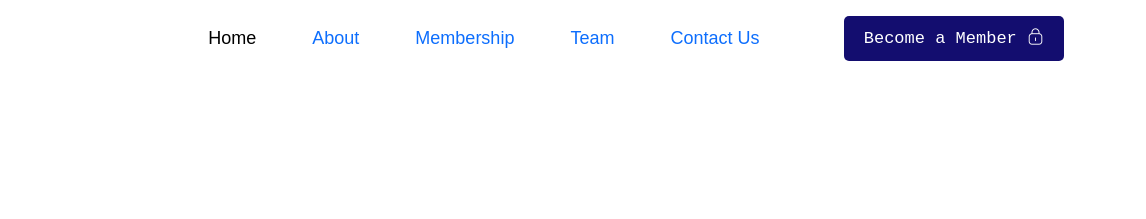
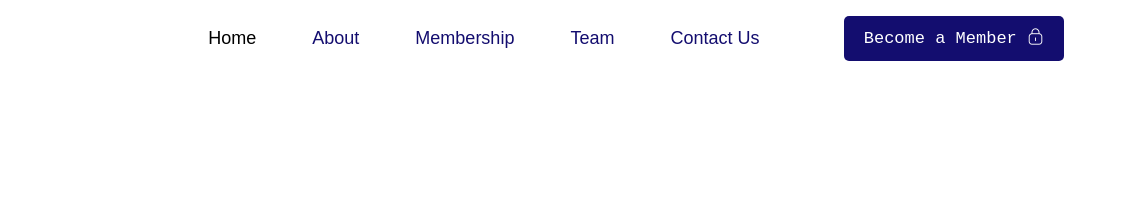
Before and after one commit to Sanatan-Shrivastava/tpl, a plain HTML site: page index.html in a window 1280 px wide. Shown: the top 219 px of the page, 134-1280 px from the left. Drawn offline with Linux system fonts and the light colour scheme; a script that the page names is missing; a web font is replaced by a local one.

```diff
--- a/index.html
+++ b/index.html
@@ -46,20 +46,24 @@
               <div class="navbar-collapse">
                 <ul id="nav" class="navbar-nav mx-auto">
                   <li class="nav-item">
-                    <a class="ud-menu-scroll" href="#home">Home</a>
+                    <a class="ud-menu-scroll csta" href="#home">Home</a>
                   </li>
 
                   <li class="nav-item">
-                    <a class="ud-menu-scroll" href="#about">About</a>
+                    <a class="ud-menu-scroll csta" href="#about">About</a>
                   </li>
                   <li class="nav-item">
-                    <a class="ud-menu-scroll" href="#features">Membership</a>
+                    <a class="ud-menu-scroll csta" href="#features"
+                      >Membership</a
+                    >
                   </li>
                   <li class="nav-item">
-                    <a class="ud-menu-scroll" href="#team">Team</a>
+                    <a class="ud-menu-scroll csta" href="#team">Team</a>
                   </li>
                   <li class="nav-item">
-                    <a class="ud-menu-scroll" href="#contact">Contact Us</a>
+                    <a class="ud-menu-scroll csta" href="#contact"
+                      >Contact Us</a
+                    >
                   </li>
                 </ul>
               </div>
```
